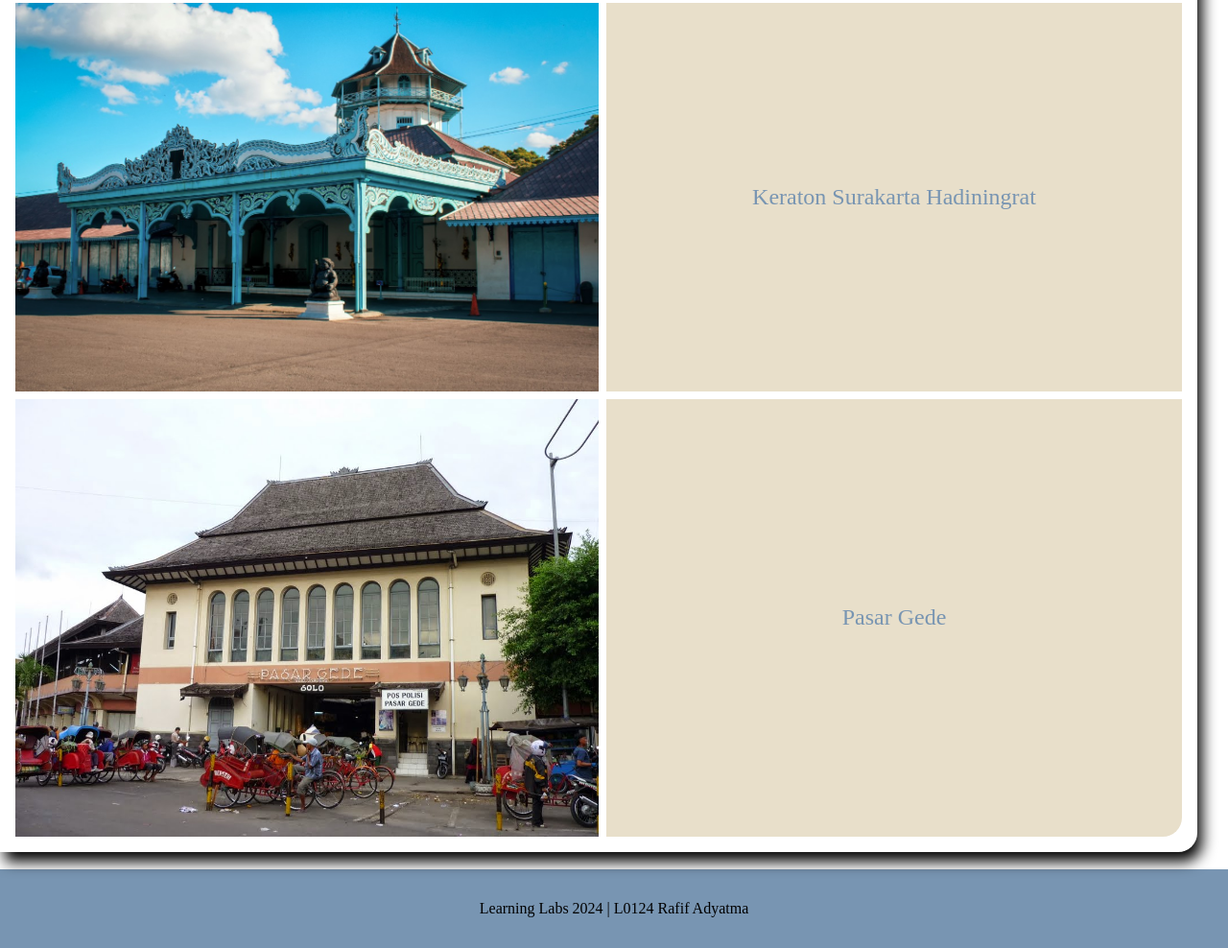
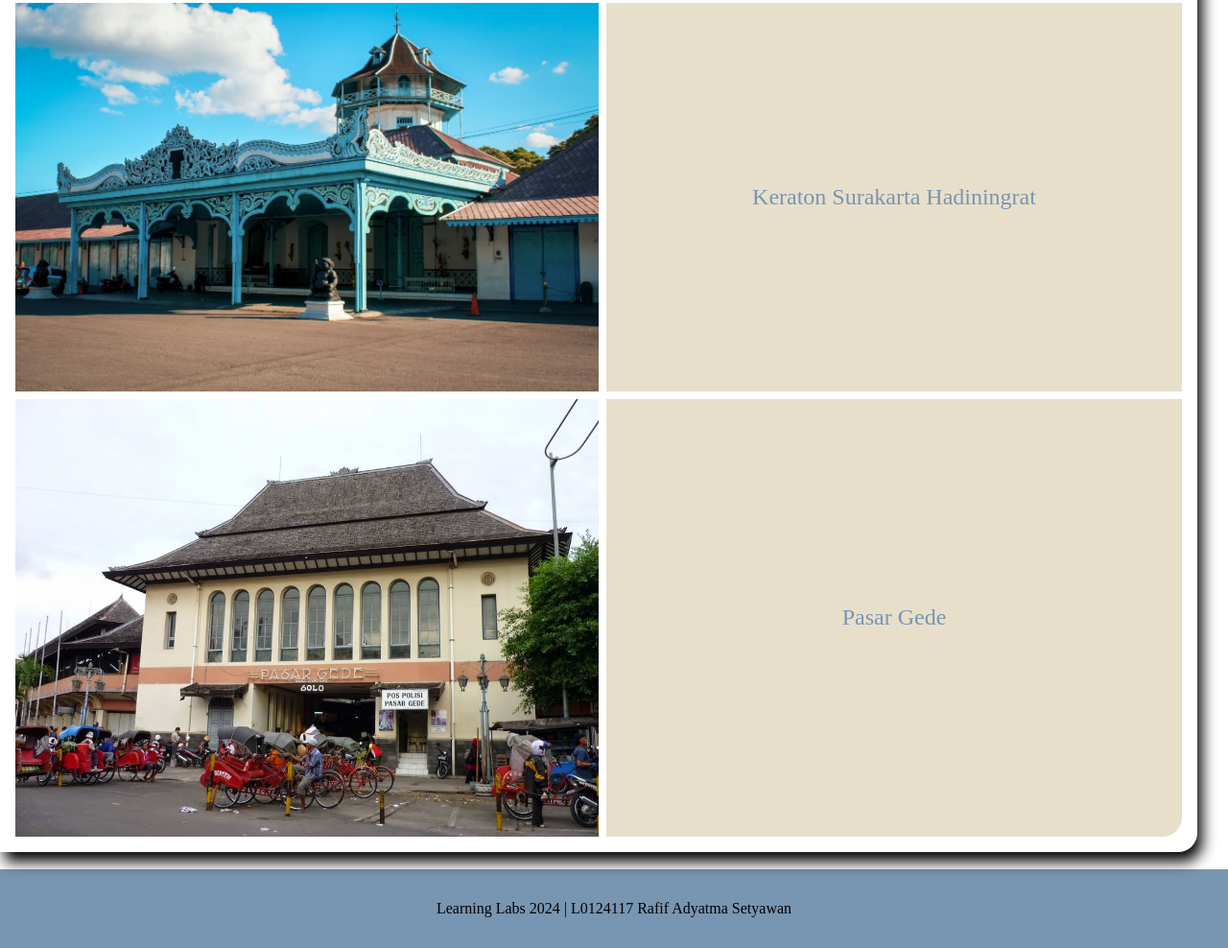
Before and after one commit to rapipapipupp/L0124117_Rafif-Adyatma-Setyawan_Learning-Labs, a plain HTML site: page content.html in a window 1280 px wide. Shown: the part 886-1874 px from the top of the page at 96% size. Drawn offline with Linux system fonts and the light colour scheme.

Commit message:
content.html

```diff
--- a/content.html
+++ b/content.html
@@ -93,7 +93,7 @@
         </aside>
     </main><br>
     <footer>
-        <p>Learning Labs 2024 | L0124 Rafif Adyatma</p>
+        <p>Learning Labs 2024 | L0124117 Rafif Adyatma Setyawan</p>
     </footer>
 </body>
 </html>
```
